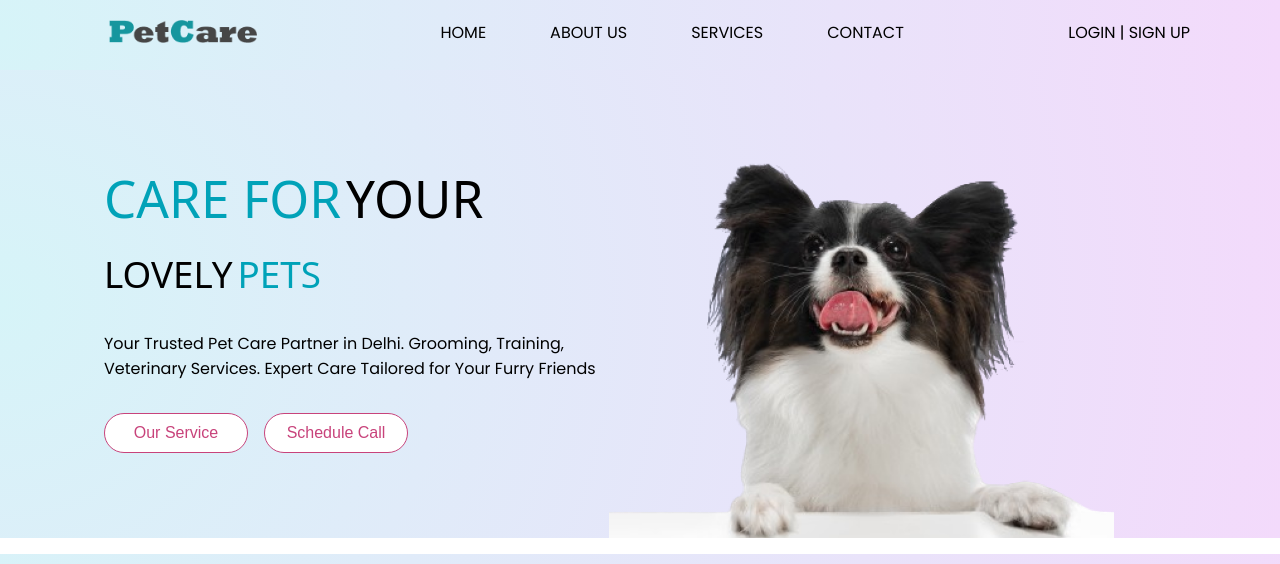
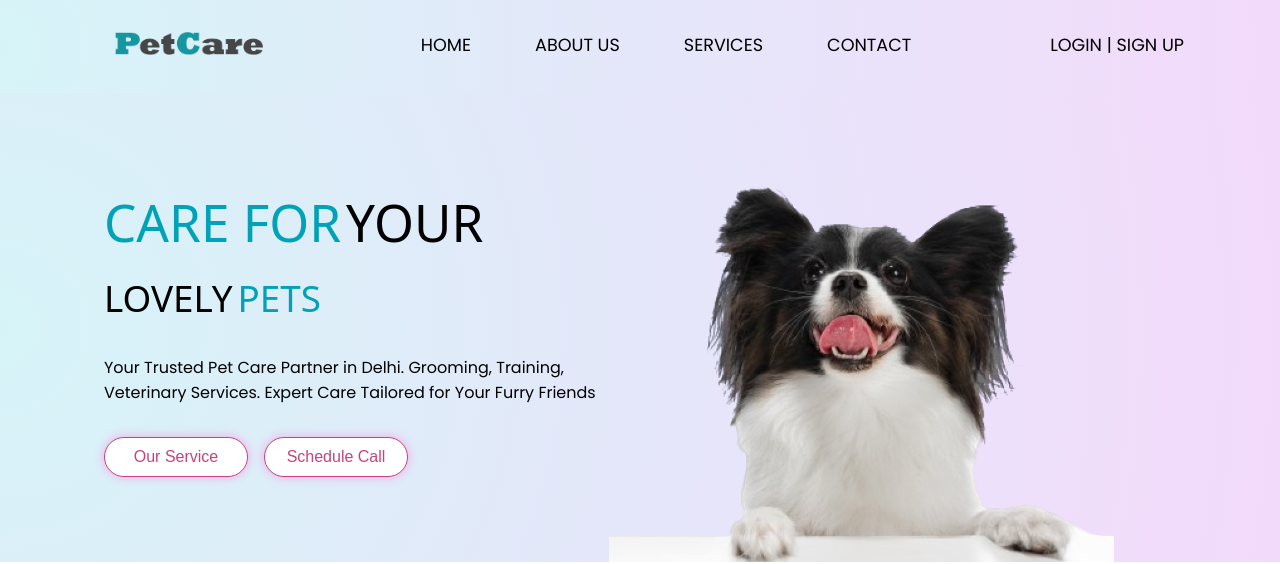
Before and after one commit to NeethuKPushkaran/PetCareWebsite, a plain HTML site: page index.html in a window 1280 px wide. Shown: the top 564 px of the page. Drawn offline with Linux system fonts and the light colour scheme; a web font is replaced by a local one.

Commit message:
Header-changed

```diff
--- a/desktop.css
+++ b/desktop.css
@@ -3,7 +3,7 @@
     /* header */
 
     header{
-        padding: 20px 90px 20px 90px;
+        padding: 2rem 6rem;
     }
     .container{
         display: flex;
@@ -18,10 +18,10 @@
     .menu > ul{
         display: flex;
         gap: 4rem;
-        font-size: 1rem;
+        font-size: 1.1rem;
     }
     .login>ul{
-        font-size: 1rem;
+        font-size: 1.1rem;
     }
 
     /* section-1 */
--- a/styles.css
+++ b/styles.css
@@ -92,6 +92,7 @@ li{
     width: 9rem;
     color: var(--bg-color4);
     cursor: pointer;
+    box-shadow: 0 0 10px 1px rgb(238, 181, 232);
 }
 .servcalbtn:hover{
     background-color: var(--bg-color4);
```
